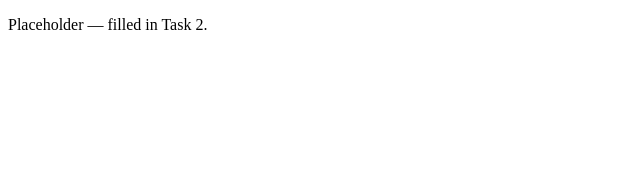
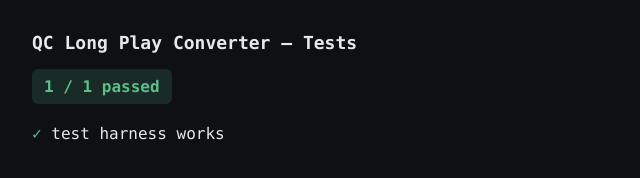
Before and after one commit to morganms313/qc-lp-converter, a plain HTML site: page web/test.html in a window 1280 px wide. Shown: the whole page, without its empty margins (0-640 px from the left). Drawn offline with Linux system fonts and the light colour scheme.

Commit message:
Add test harness scaffold

```diff
--- a/web/test.html
+++ b/web/test.html
@@ -1,3 +1,86 @@
 <!DOCTYPE html>
-<html lang="en"><head><meta charset="UTF-8"><title>QC LP tests</title></head>
-<body><p>Placeholder — filled in Task 2.</p></body></html>
+<html lang="en">
+<head>
+<meta charset="UTF-8">
+<title>QC Long Play Converter — Tests</title>
+<style>
+  body { font-family: ui-monospace, SFMono-Regular, Menlo, Consolas, monospace;
+         background: #0E1014; color: #E6E8EC; padding: 24px; }
+  h1 { font-size: 18px; margin: 0 0 16px; }
+  .summary { padding: 8px 12px; border-radius: 6px; margin-bottom: 16px;
+             display: inline-block; font-weight: 600; }
+  .summary.pass { background: rgba(93, 190, 138, 0.15); color: #5DBE8A; }
+  .summary.fail { background: rgba(232, 99, 90, 0.15); color: #E8635A; }
+  .case { padding: 4px 0; }
+  .case.pass::before { content: "✓ "; color: #5DBE8A; }
+  .case.fail::before { content: "✗ "; color: #E8635A; }
+  .case.fail { color: #E8635A; }
+  .detail { color: #8A91A0; padding-left: 18px; font-size: 13px; }
+</style>
+</head>
+<body>
+<h1>QC Long Play Converter — Tests</h1>
+<div id="summary" class="summary"></div>
+<div id="cases"></div>
+
+<script src="vendor/xlsx.full.min.js"></script>
+<script src="qc_longplay.js"></script>
+<script>
+(function () {
+  const cases = document.getElementById('cases');
+  const summary = document.getElementById('summary');
+  let passed = 0;
+  let failed = 0;
+
+  function record(label, ok, detail) {
+    const div = document.createElement('div');
+    div.className = 'case ' + (ok ? 'pass' : 'fail');
+    div.textContent = label;
+    cases.appendChild(div);
+    if (!ok && detail) {
+      const d = document.createElement('div');
+      d.className = 'detail';
+      d.textContent = detail;
+      cases.appendChild(d);
+    }
+    if (ok) passed++; else failed++;
+  }
+
+  window.assert = function (label, condition, detail) {
+    record(label, !!condition, detail);
+  };
+  window.assertEq = function (label, actual, expected) {
+    const ok = JSON.stringify(actual) === JSON.stringify(expected);
+    record(label, ok, ok ? null : `expected ${JSON.stringify(expected)}, got ${JSON.stringify(actual)}`);
+  };
+  window.assertThrows = function (label, fn, messageContains) {
+    try {
+      fn();
+      record(label, false, 'expected to throw, but did not');
+    } catch (e) {
+      if (messageContains && !String(e.message).includes(messageContains)) {
+        record(label, false, `threw '${e.message}', expected to contain '${messageContains}'`);
+      } else {
+        record(label, true);
+      }
+    }
+  };
+
+  window.runTests = function (tests) {
+    tests();
+    const total = passed + failed;
+    summary.textContent = `${passed} / ${total} passed${failed ? ` — ${failed} failed` : ''}`;
+    summary.className = 'summary ' + (failed ? 'fail' : 'pass');
+    window.__testsPassed = failed === 0;
+    window.__testCounts = { passed, failed, total };
+  };
+})();
+</script>
+
+<script>
+runTests(function () {
+  assert('test harness works', true);
+});
+</script>
+</body>
+</html>
```
